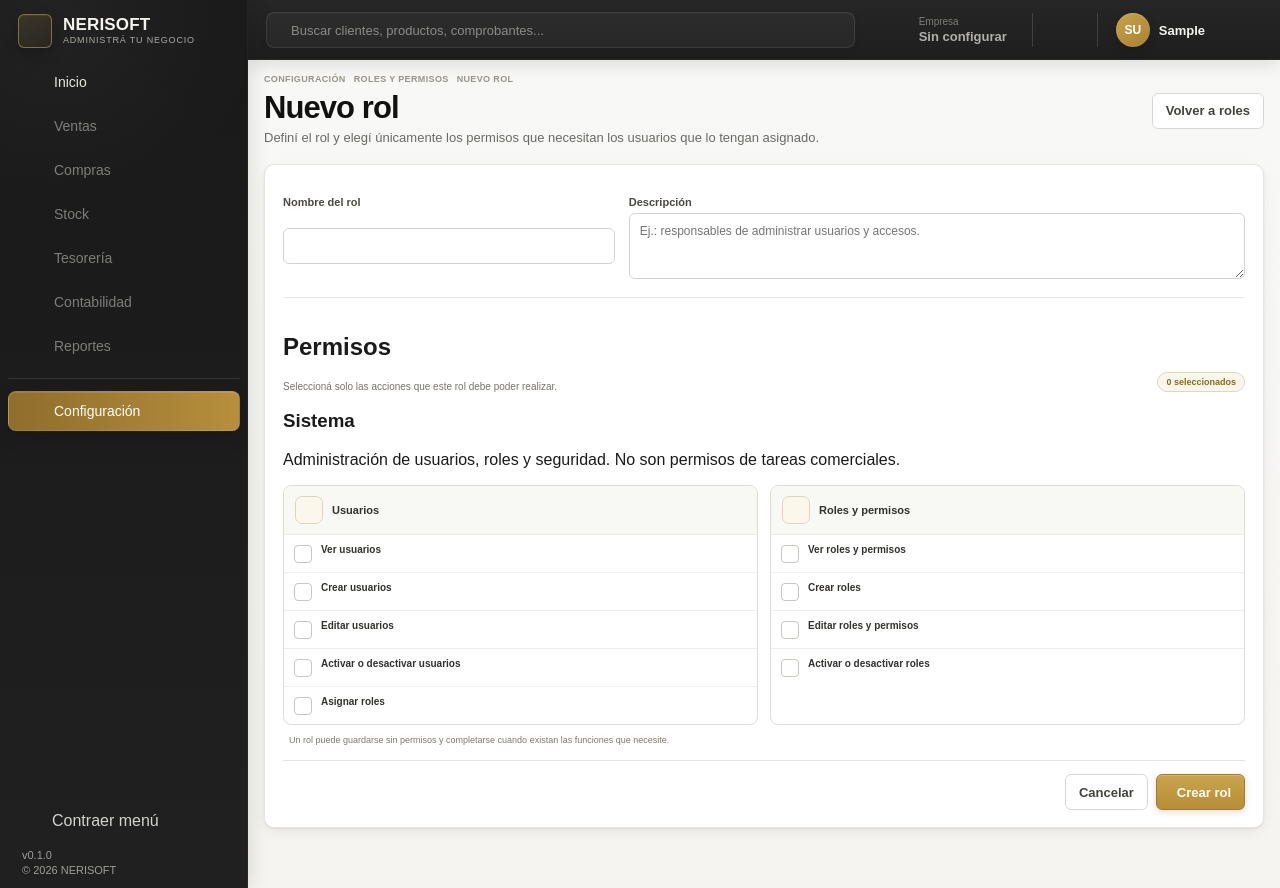
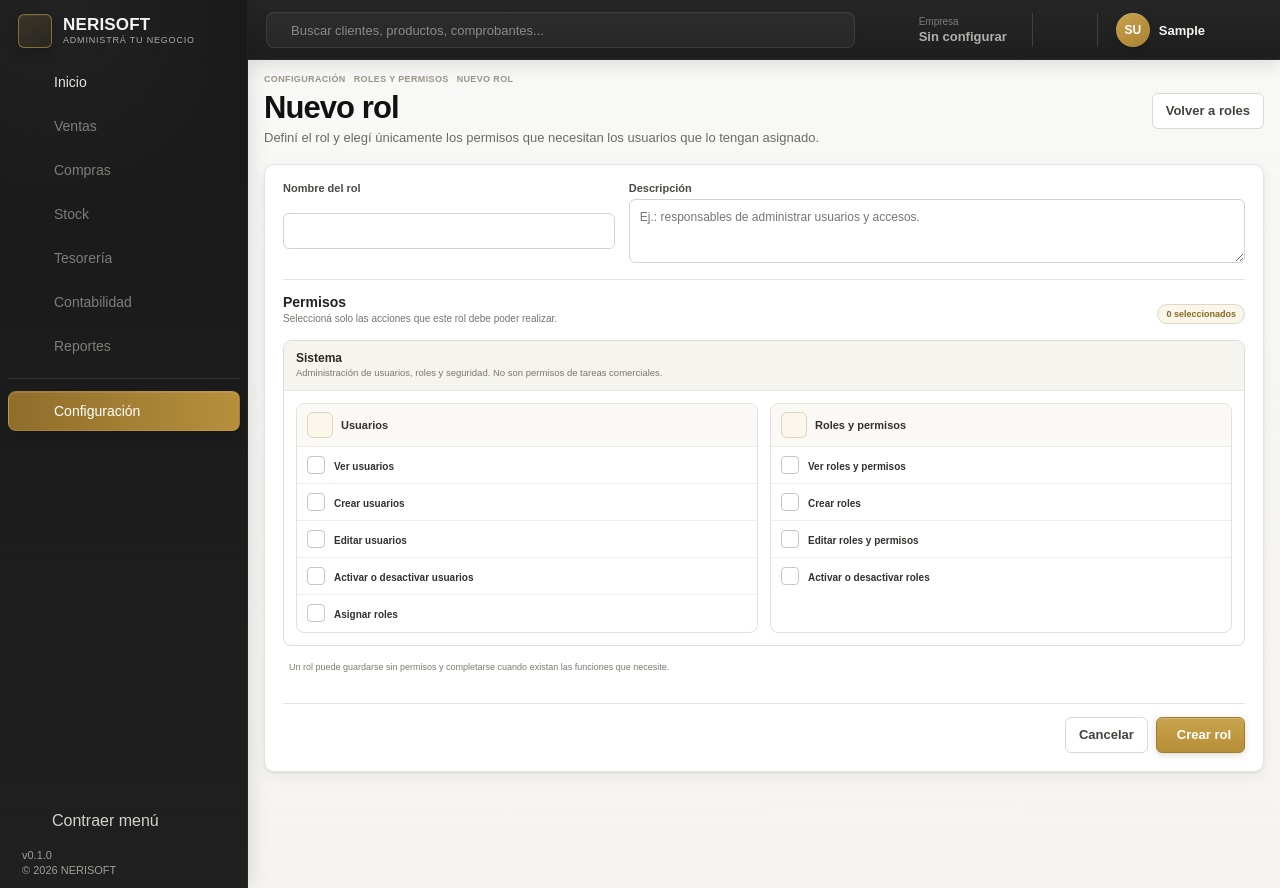
Before and after one commit to Nerpiti86/NeriSoft, a FastAPI app: page /configuracion/roles/nuevo in a window 1280 px wide. Run offline with FastAPI, Linux system fonts and the light colour scheme; the visitor is signed in with stand-in values (Sample User, id 1); tables that the repository leaves empty hold one stand-in row (values such as "Sample post"); parts of the project's set-up code (start-up, migrations or seed data) failed here and were passed over; some libraries are stand-ins or nearby versions; some web fonts are replaced.

Commit message:
style: reduce roles screen density and height

```diff
--- a/app/static/css/roles.css
+++ b/app/static/css/roles.css
@@ -49,36 +8,16 @@
 }
 
 .role-form-panel {
-    padding: 16px 18px 17px;
+    padding: 17px 18px 18px;
     border: 1px solid var(--border-soft);
     border-radius: var(--radius-lg);
     background: var(--surface-strong);
     box-shadow: var(--shadow-sm);
 }
 
-.role-form-heading {
-    display: flex;
-    align-items: flex-start;
-    justify-content: space-between;
-    gap: 18px;
-}
-
-.role-form-heading h2 {
-    margin: 2px 0 0;
-    color: #181816;
-    font-size: 16px;
-    font-weight: 700;
-    letter-spacing: -.015em;
-}
-
-.role-form-heading p {
-    margin: 4px 0 0;
-    color: var(--text-muted);
-    font-size: 12px;
-}
-
 .role-form {
-    margin-top: 15px;
+    display: grid;
+    gap: 16px;
 }
 
 .role-form-fields {
@@ -89,7 +28,7 @@
 
 .field textarea {
     width: 100%;
-    min-height: 66px;
+    min-height: 64px;
     padding: 9px 10px;
     resize: vertical;
     border: 1px solid #d4d3ce;
@@ -118,13 +57,12 @@
     align-items: flex-end;
     justify-content: space-between;
     gap: 16px;
-    margin-top: 18px;
-    padding-top: 15px;
+    padding-top: 14px;
     border-top: 1px solid var(--border-soft);
 }
 
-.permissions-heading h3 {
-    margin: 2px 0 0;
+.permissions-heading h2 {
+    margin: 0;
     color: #24231f;
     font-size: 14px;
     font-weight: 700;
@@ -164,16 +101,48 @@
     font-size: 15px;
 }
 
+.permission-sections {
+    display: grid;
+    gap: 12px;
+}
+
+.permission-area {
+    overflow: hidden;
+    border: 1px solid #deddd8;
+    border-radius: var(--radius-md);
+    background: #fff;
+}
+
+.permission-area-heading {
+    padding: 10px 12px;
+    border-bottom: 1px solid #e9e7e1;
+    background: #f6f4ee;
+}
+
+.permission-area-heading h3 {
+    margin: 0;
+    color: #2b2924;
+    font-size: 12px;
+    font-weight: 720;
+}
+
+.permission-area-heading p {
+    margin: 2px 0 0;
+    color: #7b766b;
+    font-size: 9.5px;
+    line-height: 1.35;
+}
+
 .permission-groups {
     display: grid;
     grid-template-columns: repeat(2, minmax(0, 1fr));
     gap: 12px;
-    margin-top: 11px;
+    padding: 12px;
 }
 
 .permission-group {
     overflow: hidden;
-    border: 1px solid #deddd8;
+    border: 1px solid #e2e0da;
     border-radius: var(--radius-md);
     background: #fff;
 }
@@ -181,26 +150,26 @@
 .permission-group > header {
     display: flex;
     align-items: center;
-    gap: 9px;
-    padding: 10px 11px;
+    gap: 8px;
+    padding: 8px 10px;
     border-bottom: 1px solid #ecebe7;
-    background: #f8f8f5;
+    background: #faf9f6;
 }
 
 .permission-group-icon {
     display: grid;
-    width: 28px;
-    height: 28px;
-    flex: 0 0 28px;
+    width: 26px;
+    height: 26px;
+    flex: 0 0 26px;
     place-items: center;
     border: 1px solid #dfd5bd;
-    border-radius: 7px;
+    border-radius: 6px;
     background: #fbf7ed;
     color: #8b6921;
 }
 
 .permission-group-icon i {
-    font-size: 16px;
+    font-size: 15px;
 }
 
 .permission-group h4 {
@@ -224,9 +186,10 @@
 .permission-option {
     position: relative;
     display: flex;
-    align-items: flex-start;
+    min-height: 37px;
+    align-items: center;
     gap: 9px;
-    padding: 9px 10px;
+    padding: 8px 10px;
     border-bottom: 1px solid #f0efeb;
     cursor: pointer;
 }
@@ -253,7 +216,6 @@
     height: 18px;
     flex: 0 0 18px;
     place-items: center;
-    margin-top: 1px;
     border: 1px solid #c8c6bf;
     border-radius: 4px;
     background: #fff;
@@ -276,9 +238,7 @@
 }
 
 .permission-copy {
-    display: grid;
     min-width: 0;
-    gap: 2px;
 }
 
 .permission-copy strong {
@@ -287,28 +247,11 @@
     font-weight: 680;
 }
 
-.permission-copy small {
-    color: #79766f;
-    font-size: 9px;
-    line-height: 1.35;
-}
-
-.permission-copy code {
-    width: fit-content;
-    margin-top: 2px;
-    padding: 1px 4px;
-    border-radius: 3px;
-    background: #f2f1ed;
-    color: #77736a;
-    font-family: "Geist Mono", "Cascadia Code", monospace;
-    font-size: 8px;
-}
-
 .permission-empty-note {
     display: flex;
     align-items: center;
     gap: 6px;
-    margin: 10px 0 0;
+    margin: 0;
     color: #7d7971;
     font-size: 9px;
 }
```
Also changed, not shown: other parts of app/static/css/roles.css (+20 -85 lines).
